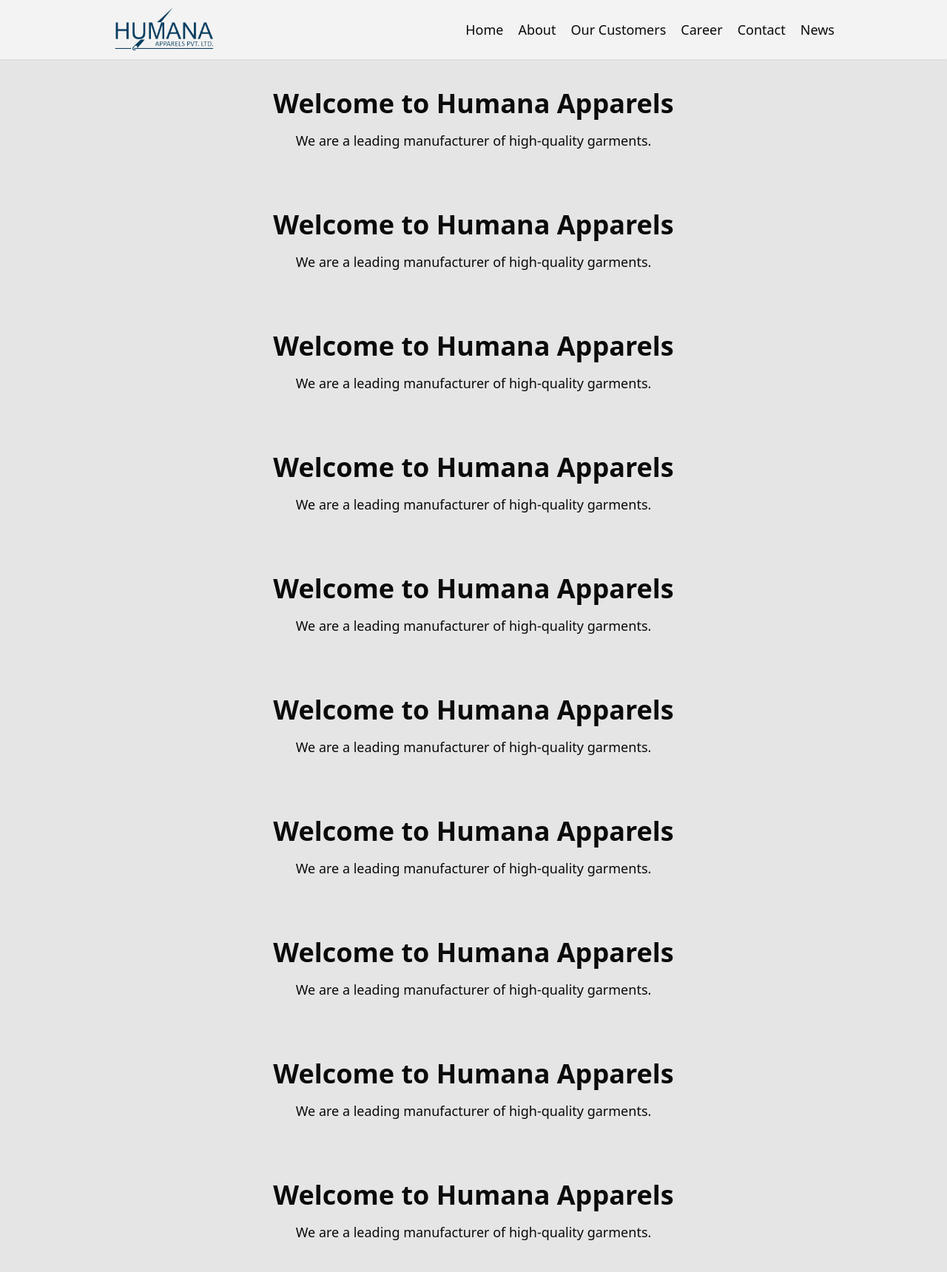
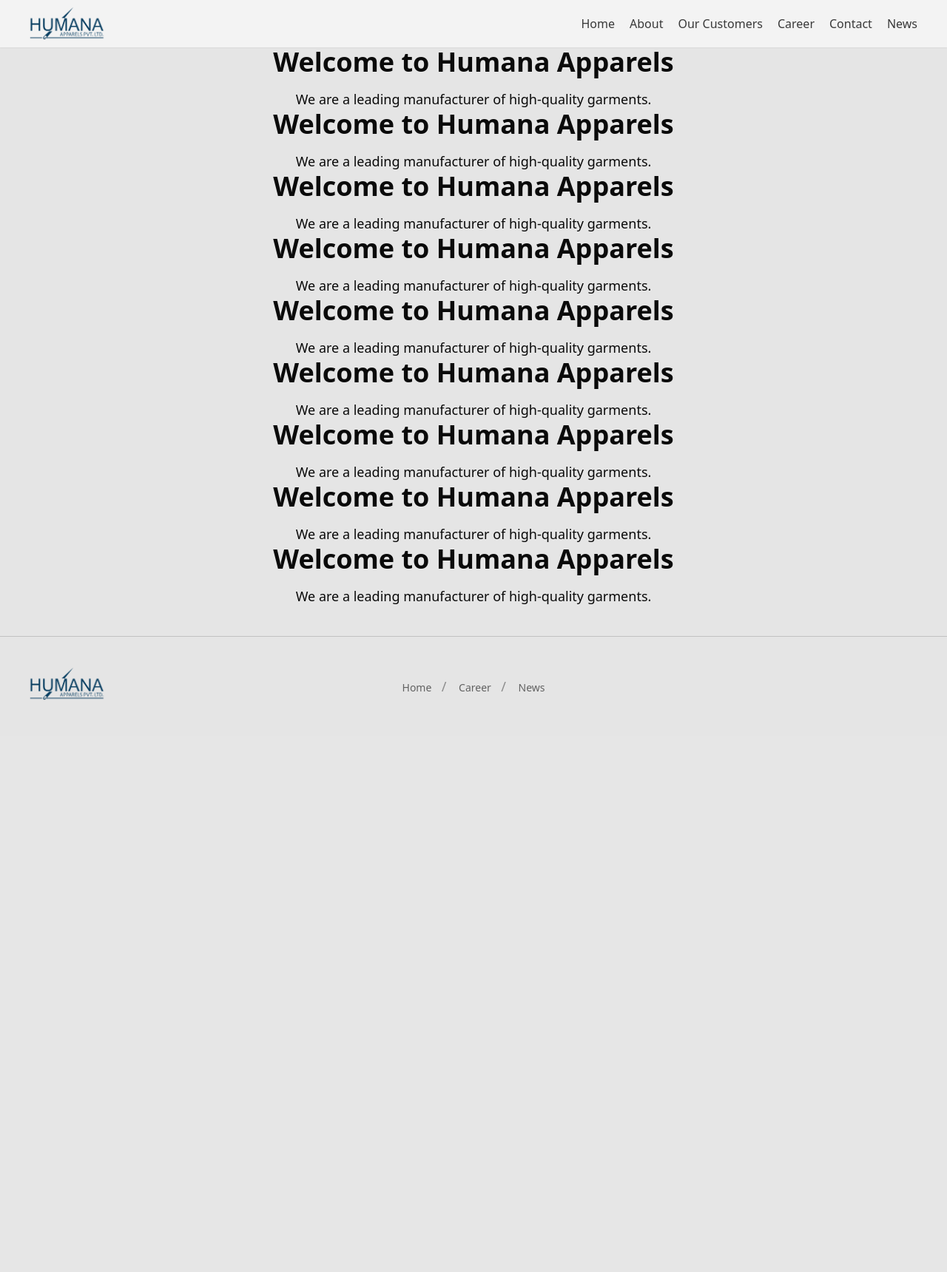
Before and after one commit to hapltech/humanaapparels, a Django app: page / in a window 1280 px wide. Shown: the whole page at 74% size. After the commit the page ends 947 px from the top, so only its background shows below. Run offline with Django 5.2, Linux system fonts and the light colour scheme; some libraries are stand-ins or nearby versions.

Commit message:
add footer

```diff
--- a/common/static/css/public.tailwind.css
+++ b/common/static/css/public.tailwind.css
@@ -8,7 +8,7 @@
         --background: 0 0% 89.8%;
 
         --card: 0 0% 95.8%;
-        --border: 0 0% 69.8%;
+        --border: 0 0% 75.8%;
 
         --primary: 204 92% 24.71%;
         --accent: 30 100% 65%;
@@ -19,7 +19,7 @@
         --background: 0 0% 3.92%;
 
         --card: 0 0% 8.92%;
-        --border: 0 0% 23.92%;
+        --border: 0 0% 28.92%;
     }
 }
 
--- a/templates/partials/footer.html
+++ b/templates/partials/footer.html
@@ -0,0 +1,50 @@
+{% load static %}
+<footer class="mt-10 w-full max-w-7xl py-10 px-4 sm:px-6 lg:px-8 mx-auto border-t">
+  <!-- Grid -->
+  <div class="grid grid-cols-1 md:grid-cols-3 items-center gap-5">
+    <div>
+      <!-- Brand Logo/Name -->
+      <a class="flex-none text-xl font-semibold text-black focus:outline-none dark:text-white inline-flex items-center gap-x-2"
+         href="{% url "home" %}"
+         aria-label="Humana Apparels Pvt. Ltd.">
+        <img class="h-12"
+             src="{% static 'images/humana_logo.png' %}"
+             alt="Humana Apparels Pvt. Ltd.">
+      </a>
+    </div>
+    <!-- End Col -->
+    <!-- Navigation Links -->
+    <ul class="text-center text-lg font-medium">
+      <li class="inline-block relative pe-8 last:pe-0 last-of-type:before:hidden before:absolute before:top-1/2 before:end-3 before:-translate-y-1/2 before:content-['/'] before:text-foreground/40">
+        <a class="inline-flex gap-x-2 text-sm text-foreground/60 hover:text-primary focus:outline-none focus:text-primary"
+           href="{% url "home" %}">Home</a>
+      </li>
+      <li class="inline-block relative pe-8 last:pe-0 last-of-type:before:hidden before:absolute before:top-1/2 before:end-3 before:-translate-y-1/2 before:content-['/'] before:text-foreground/40">
+        <a class="inline-flex gap-x-2 text-sm text-foreground/60 hover:text-primary focus:outline-none focus:text-primary"
+           href="#">Career</a>
+      </li>
+      <li class="inline-block relative pe-8 last:pe-0 last-of-type:before:hidden before:absolute before:top-1/2 before:end-3 before:-translate-y-1/2 before:content-['/'] before:text-foreground/40">
+        <a class="inline-flex gap-x-2 text-sm text-foreground/60 hover:text-primary focus:outline-none focus:text-primary"
+           href="#">News</a>
+      </li>
+    </ul>
+    <!-- End Col -->
+    <!-- Social Icons -->
+    <div class="md:text-end space-x-2 text-xl">
+      <a class="inline-flex justify-center items-center gap-x-2 rounded-full border border-transparent text-foreground/60 hover:bg-accent/30 focus:outline-none focus:bg-accent/30 p-1 hover:text-primary focus:text-primary"
+         href="#">
+        <i class="ph ph-duotone ph-facebook-logo"></i>
+      </a>
+      <a class="inline-flex justify-center items-center gap-x-2 rounded-full border border-transparent text-foreground/60 hover:bg-accent/30 focus:outline-none focus:bg-accent/30 p-1 hover:text-primary focus:text-primary"
+         href="#">
+        <i class="ph ph-duotone ph-twitter-logo"></i>
+      </a>
+      <a class="inline-flex justify-center items-center gap-x-2 rounded-full border border-transparent text-foreground/60 hover:bg-accent/30 focus:outline-none focus:bg-accent/30 p-1 hover:text-primary focus:text-primary"
+         href="#">
+        <i class="ph ph-duotone ph-instagram-logo"></i>
+      </a>
+    </div>
+    <!-- End Social Icons -->
+  </div>
+  <!-- End Grid -->
+</footer>
--- a/templates/partials/header.html
+++ b/templates/partials/header.html
@@ -1,12 +1,12 @@
 {% load static %}
 <header class="sticky top-0 flex flex-wrap md:justify-start md:flex-nowrap z-50 w-full bg-card/90 backdrop-blur backdrop-filter shadow-sm">
-  <nav class="relative max-w-[66rem] w-full md:flex md:items-center md:justify-between md:gap-3 mx-auto px-4 sm:px-6 lg:px-8 py-2">
+  <nav class="relative max-w-7xl w-full md:flex md:items-center md:justify-between md:gap-3 mx-auto px-4 sm:px-6 lg:px-8 py-2">
     <!-- Logo w/ Collapse Button -->
     <div class="flex items-center justify-between">
       <a class="flex-none font-semibold text-xl focus:outline-none focus:opacity-80"
          href="{% url 'home' %}"
          aria-label="Humana Apparels Pvt. Ltd.">
-        <img class="h-16"
+        <img class="h-12"
              src="{% static 'images/humana_logo.png' %}"
              alt="Humana Apparels Pvt. Ltd.">
       </a>
@@ -34,35 +34,35 @@
          class="hs-collapse hidden overflow-hidden transition-all duration-300 basis-full grow md:block"
          aria-labelledby="hs-base-header-collapse">
       <div class="overflow-hidden overflow-y-auto max-h-[calc(100dvh)]">
-        <div class="md:py-0 flex flex-col md:flex-row md:items-center md:justify-end gap-0.5 md:gap-1 text-lg font-medium py-4">
+        <div class="md:py-0 flex flex-col md:flex-row md:items-center md:justify-end gap-0.5 md:gap-1 font-medium py-4 text-foreground/80">
           <!-- Home -->
-          <a class="p-2 flex items-center text-sm/80 hover:text-primary"
+          <a class="p-2 flex items-center hover:text-primary"
              href="{% url 'home' %}">
             <i class="ph ph-duotone ph-house-line me-3 md:me-2 block md:hidden"></i>
             Home
           </a>
           <!-- About -->
-          <a class="p-2 flex items-center text-sm/80 hover:text-primary" href="#">
+          <a class="p-2 flex items-center hover:text-primary" href="#">
             <i class="ph ph-duotone ph-info me-3 md:me-2 block md:hidden"></i>
             About
           </a>
           <!-- Clients -->
-          <a class="p-2 flex items-center text-sm/80 hover:text-primary" href="#">
+          <a class="p-2 flex items-center hover:text-primary" href="#">
             <i class="ph ph-duotone ph-users-three me-3 md:me-2 block md:hidden"></i>
             Our Customers
           </a>
           <!-- Career -->
-          <a class="p-2 flex items-center text-sm/80 hover:text-primary" href="#">
+          <a class="p-2 flex items-center hover:text-primary" href="#">
             <i class="ph ph-duotone ph-briefcase me-3 md:me-2 block md:hidden"></i>
             Career
           </a>
           <!-- Contact -->
-          <a class="p-2 flex items-center text-sm/80 hover:text-primary" href="#">
+          <a class="p-2 flex items-center hover:text-primary" href="#">
             <i class="ph ph-duotone ph-phone me-3 md:me-2 block md:hidden"></i>
             Contact
           </a>
           <!-- News/Blog -->
-          <a class="p-2 flex items-center text-sm/80 hover:text-primary" href="#">
+          <a class="p-2 flex items-center hover:text-primary" href="#">
             <i class="ph ph-duotone ph-newspaper me-3 md:me-2 block md:hidden"></i>
             News
           </a>
--- a/templates/www/home/index.html
+++ b/templates/www/home/index.html
@@ -9,8 +9,8 @@
   <!-- Hero or carousel section -->
   <!-- Overview / 'At a glance' -->
   <!-- Featured Clients / Testimonials -->
-  {% for i in  "1234567890" %}
-    <div class="py-10">
+  {% for i in  "123567890" %}
+    <div>
       <div class="container mx-auto">
         <h1 class="text-4xl font-bold text-center">Welcome to Humana Apparels</h1>
         <p class="text-lg text-center mt-4">We are a leading manufacturer of high-quality garments.</p>
```
Also changed, not shown: common/static/css/public.styles.css.
